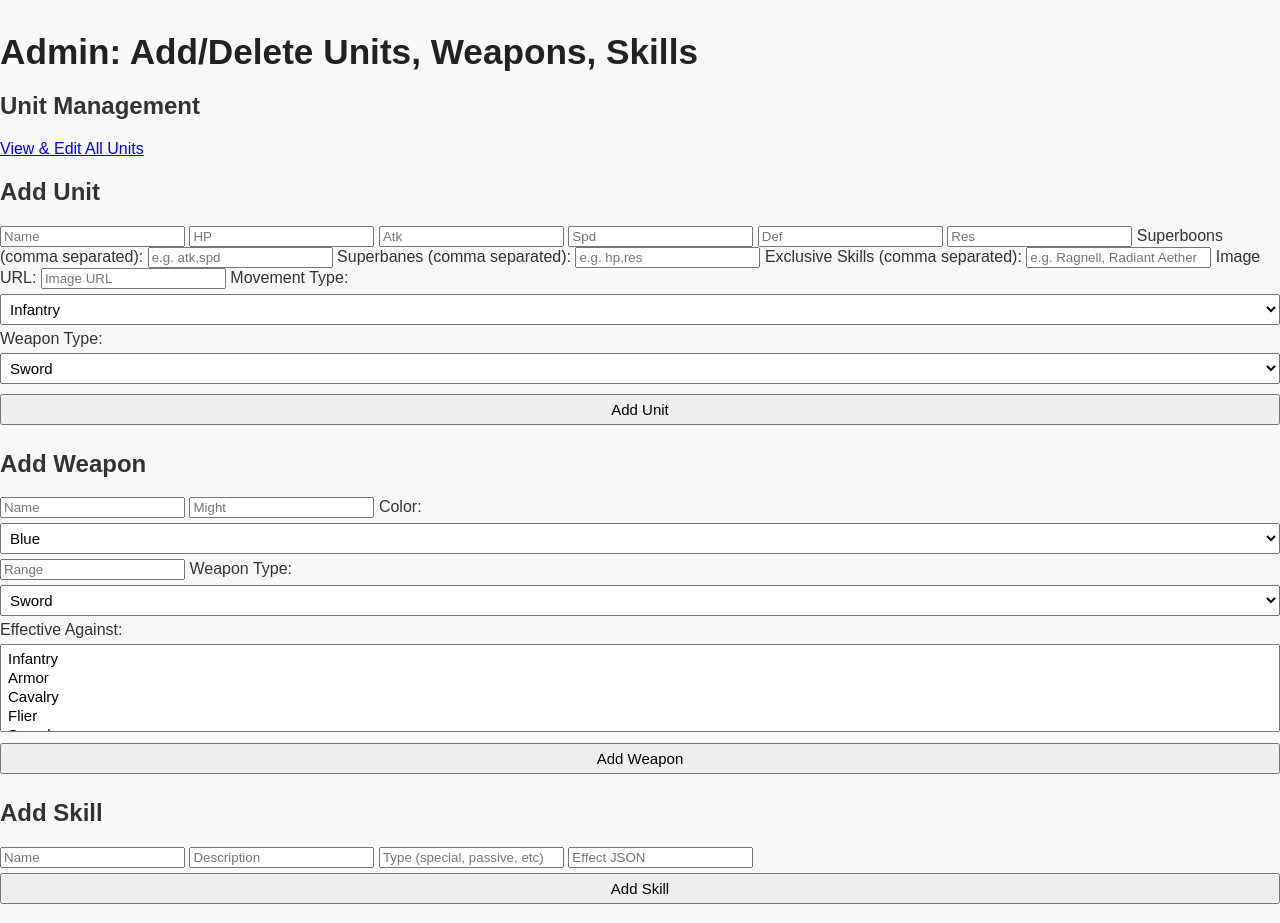
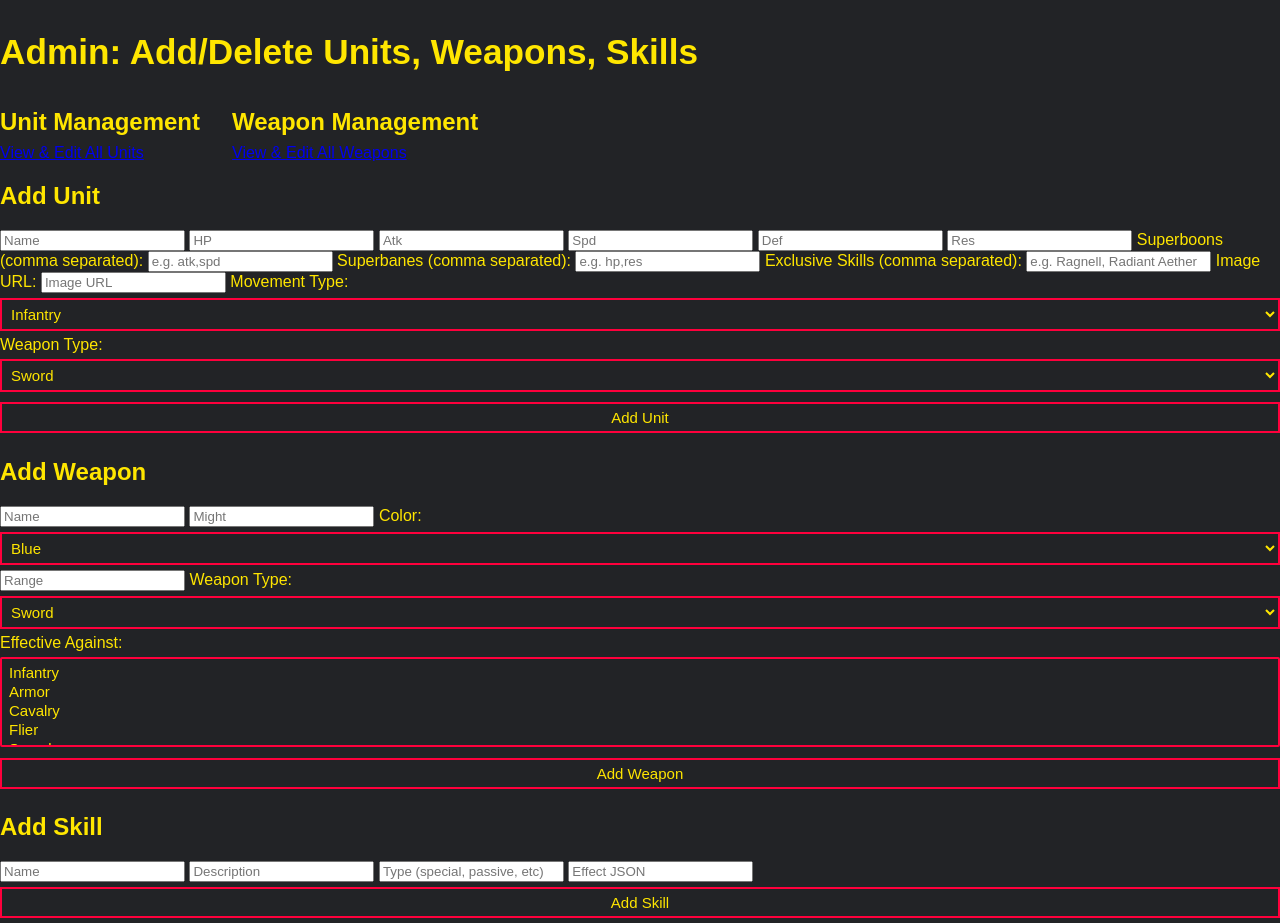
Before and after one commit to Ayden214/feh_simulator, a Flask app: page /admin in a window 1280 px wide. Run offline with Flask 3, Linux system fonts and the light colour scheme; data comes from the database, SQL or seed files in the repository; both versions use the stored data as it was after the commit; data that the repository does not hold is empty.

Commit message:
Added weapon editing and changed the ui colors, still needs work.

```diff
--- a/simulator/data_loader.py
+++ b/simulator/data_loader.py
@@ -103,5 +103,83 @@ class FEHDatabase:
         )
         self.conn.commit()
 
+    def get_all_weapons(self):
+        cur = self.conn.execute('SELECT * FROM weapons ORDER BY name ASC')
+        return [dict(row) for row in cur.fetchall()]
+
+    def get_weapon_by_name(self, name):
+        cur = self.conn.execute('SELECT * FROM weapons WHERE name = ?', (name,))
+        return dict(cur.fetchone()) if cur.fetchone() else None
+
+    def update_weapon(self, old_name, weapon):
+        self.conn.execute(
+            """
+            UPDATE weapons SET
+                name = ?,
+                might = ?,
+                color = ?,
+                range = ?,
+                weapon_type = ?,
+                effective_against = ?
+            WHERE name = ?
+            """,
+            (
+                weapon["name"],
+                weapon["might"],
+                weapon.get("color"),
+                weapon.get("range"),
+                weapon.get("weapon_type"),
+                weapon.get("effective_against"),
+                old_name
+            )
+        )
+        self.conn.commit()
+
+    def get_weapon_types(self):
+        # List of all weapon types for dropdown
+        return [
+            "Sword", "Lance", "Axe", "Staff", "RedBow", "BlueBow", "GreenBow", "ColorlessBow",
+            "RedDagger", "BlueDagger", "GreenDagger", "ColorlessDagger",
+            "RedTome", "BlueTome", "GreenTome", "ColorlessTome",
+            "RedBeast", "BlueBeast", "GreenBeast", "ColorlessBeast",
+            "RedBreath", "BlueBreath", "GreenBreath", "ColorlessBreath"
+        ]
+
     def close(self):
         self.conn.close()
+
+def get_all_weapons():
+    db = FEHDatabase()
+    weapons = db.get_all_weapons()
+    db.close()
+    return weapons
+
+def get_weapon_by_name(name):
+    db = FEHDatabase()
+    weapon = db.get_weapon_by_name(name)
+    db.close()
+    return weapon
+
+def update_weapon(old_name, new_name, might, color, range_, weapon_type, effective_against):
+    db = FEHDatabase()
+    weapon = {
+        "name": new_name,
+        "might": might,
+        "color": color,
+        "range": range_,
+        "weapon_type": weapon_type,
+        "effective_against": effective_against
+    }
+    db.update_weapon(old_name, weapon)
+    db.close()
+
+def get_weapon_types():
+    db = FEHDatabase()
+    types = db.get_weapon_types()
+    db.close()
+    return types
+
+def delete_weapon(name):
+    db = FEHDatabase()
+    db.delete_weapon(name)
+    db.close()
--- a/static/css/styles.css
+++ b/static/css/styles.css
@@ -8,12 +8,12 @@ to create a polished, professional theme later.
 body {
   font-family: Arial, sans-serif;
   margin: 0;
-  background-color: #f8f8f8;
-  color: #333;
+  background-color: #222326;
+  color: #ffe600;
 }
 
 h1 {
-  color: #222;
+  color: #ffe600;
   font-size: 2.2em;
   margin-top: 32px;
   margin-bottom: 16px;
@@ -21,25 +21,28 @@ h1 {
 
 .feh-flex {
   display: flex;
-  gap: 40px;
+  gap: 8px;
   justify-content: center;
   align-items: flex-start;
 }
 
 .feh-column {
-  background: #fff;
+  background: #222326;
   border-radius: 10px;
-  box-shadow: 0 2px 8px rgba(0,0,0,0.07);
+  box-shadow: 0 2px 8px rgba(255,0,0,0.15);
+  border: 2px solid #ff003c;
   padding: 24px 18px 18px 18px;
   min-width: 340px;
   max-width: 400px;
   flex: 1;
+  color: #ffe600;
 }
 
 .feh-header {
   text-align: center;
   font-size: 1.3em;
   margin-bottom: 18px;
+  color: #ffe600;
 }
 
 .feh-hero-img {
@@ -52,16 +55,20 @@ h1 {
   align-items: center;
   justify-content: center;
 }
-}
 .feh-hero-img-left {
-  margin-right: 24px;
+  margin-right: -4px;
   margin-left: 0;
   justify-content: flex-end;
 }
 .feh-hero-img-right {
-  margin-left: 24px;
+  margin-left: -4px;
   margin-right: 0;
   justify-content: flex-start;
+}
+
+/* Flip defender image vertically */
+.feh-hero-img-right img {
+  transform: scaleX(-1);
 }
 
 .feh-group {
@@ -79,13 +86,16 @@ select, button {
   font-size: 15px;
   width: 100%;
   box-sizing: border-box;
+  background: #222326;
+  color: #ffe600;
+  border: 2px solid #ff003c;
 }
 
 textarea#combat-text {
   margin-top: 24px;
   font-size: 1.1em;
   border-radius: 8px;
-  border: 2px solid #888;
-  background: #f9f9f9;
+  border: 2px solid #ff003c;
+  background: #444;
   padding: 12px;
 }
--- a/templates/admin.html
+++ b/templates/admin.html
@@ -38,8 +38,16 @@
     });
   </script>
   <h1>Admin: Add/Delete Units, Weapons, Skills</h1>
-  <h2>Unit Management</h2>
-  <a href="/admin/units">View & Edit All Units</a>
+  <div style="display: flex; gap: 32px; align-items: center; margin-bottom: 18px;">
+    <div>
+      <h2 style="margin-bottom: 8px;">Unit Management</h2>
+      <a href="/admin/units">View & Edit All Units</a>
+    </div>
+    <div>
+      <h2 style="margin-bottom: 8px;">Weapon Management</h2>
+      <a href="/admin/weapons">View & Edit All Weapons</a>
+    </div>
+  </div>
   <h2>Add Unit</h2>
   <form method="POST" action="/admin?type=unit">
     <input name="name" placeholder="Name" required>
--- a/templates/index.html
+++ b/templates/index.html
@@ -204,8 +204,8 @@ and a submit button to calculate battle results.
         imgDiv.innerHTML = '';
         return;
       }
-      // Only show image in imgDiv
-      imgDiv.innerHTML = unit.image_url ? `<img src='${unit.image_url}' alt='${unit.name}' style='max-width:100%;max-height:220px;border-radius:12px;'>` : '';
+  // Only show image in imgDiv
+  imgDiv.innerHTML = unit.image_url ? `<img src='${unit.image_url}' alt='${unit.name}' width='640' height='750' style='border-radius:12px;'>` : '';
       // Show stats/info in infoDiv
       infoDiv.innerHTML = `
         <div style="border:1px solid #ccc; padding:8px; margin:8px 0; background:#f9f9f9;">
--- a/web/routes.py
+++ b/web/routes.py
@@ -254,3 +254,31 @@ def admin_edit_unit(unit_name):
         unit_name = unit["name"]
     db.close()
     return render_template("edit_unit.html", unit=unit, message=message)
+
+@main.route('/admin/weapons')
+def weapon_list():
+    from simulator.data_loader import get_all_weapons
+    weapons = get_all_weapons()
+    return render_template('weapon_list.html', weapons=weapons)
+
+@main.route('/admin/edit/weapon/<name>', methods=['GET', 'POST'])
+def edit_weapon(name):
+    from simulator.data_loader import get_weapon_by_name, update_weapon, get_weapon_types
+    weapon = get_weapon_by_name(name)
+    weapon_types = get_weapon_types()
+    if request.method == 'POST':
+        new_name = request.form['name']
+        might = int(request.form['might'])
+        color = request.form['color']
+        range_ = int(request.form['range'])
+        weapon_type = request.form['weapon_type']
+        effective_against = request.form['effective_against']
+        update_weapon(name, new_name, might, color, range_, weapon_type, effective_against)
+        return redirect(url_for('web.weapon_list'))
+    return render_template('edit_weapon.html', weapon=weapon, weapon_types=weapon_types)
+
+@main.route('/admin/delete/weapon/<name>', methods=['POST'])
+def delete_weapon(name):
+    from simulator.data_loader import delete_weapon
+    delete_weapon(name)
+    return redirect(url_for('web.weapon_list'))
```
Also changed, not shown: other parts of templates/admin.html (+60 -15 lines), templates/edit_weapon.html (added, +40 -0 lines), templates/weapon_list.html (added, +45 -0 lines), data/feh.db.
